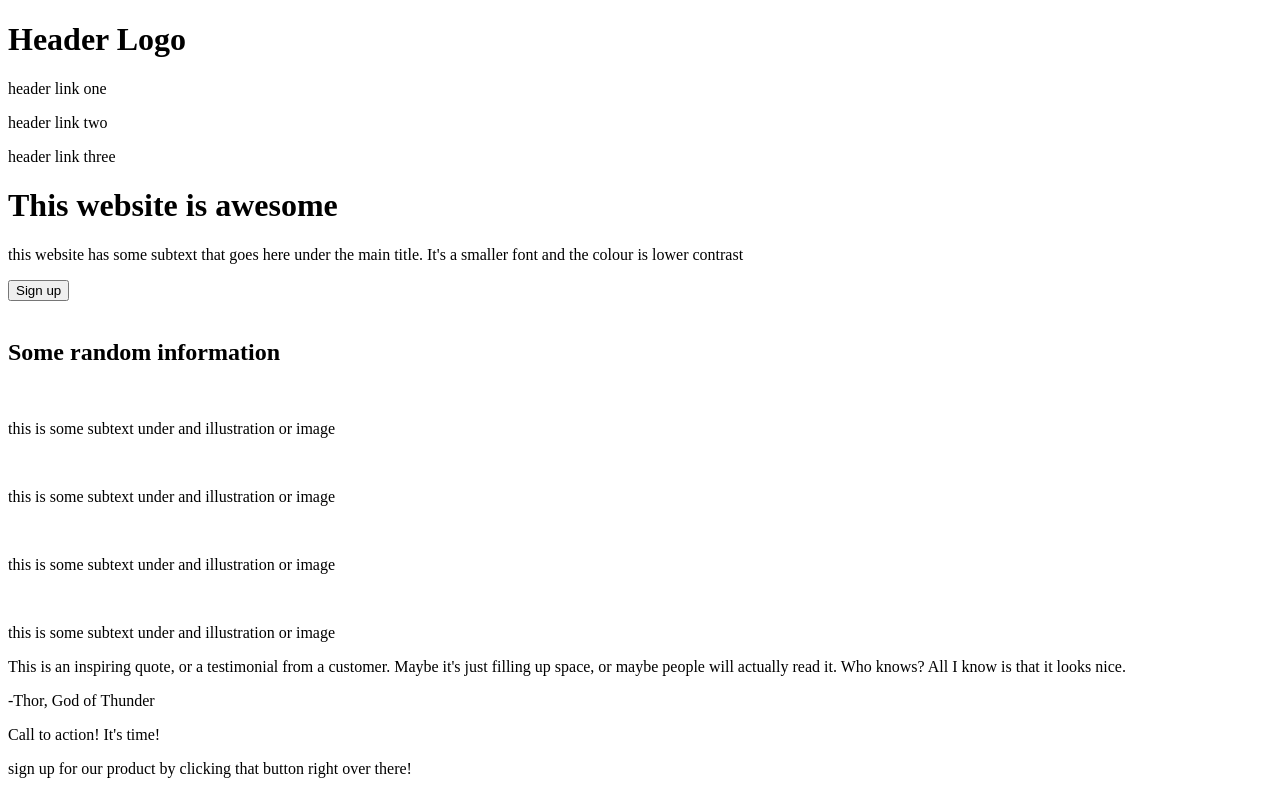
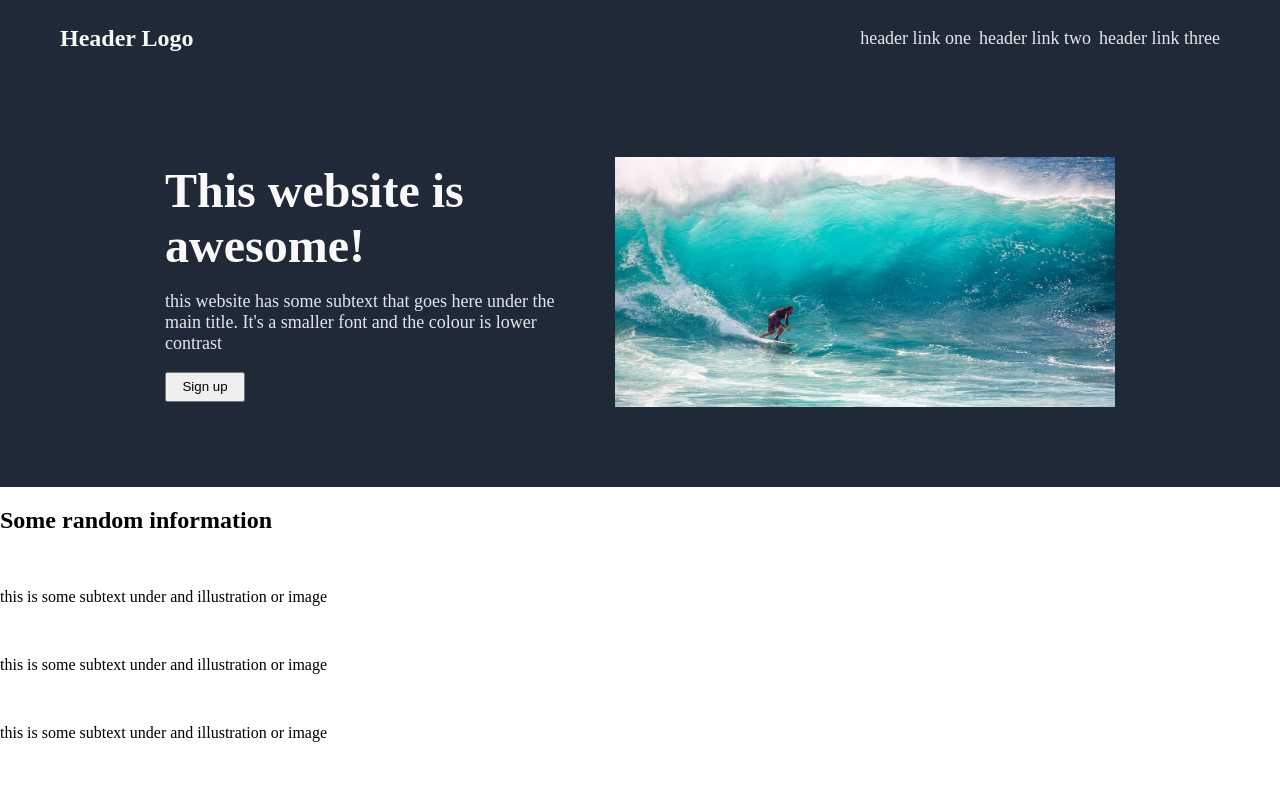
Before and after one commit to RJurasek/landing-page, a plain HTML site: page index.html in a window 1280 px wide. Shown: the top 789 px of the page. Drawn offline with Linux system fonts and the light colour scheme.

Commit message:
finished header/footer styling/layout

```diff
--- a/index.html
+++ b/index.html
@@ -3,13 +3,13 @@
     <head>
         <meta charset="UTF-8">
         <title>Landing Page</title>
-        <a rel="stylesheet" href="style.css"></a>
+        <link rel="stylesheet" href="style.css"></a>
     </head>
 
     <body>
         <header>
         <div class="header">
-            <h1>Header Logo</h1>
+            <p id="logo">Header Logo</p>
             <div class="link-container">
                 <p>header link one</p>
                 <p>header link two</p>
@@ -19,11 +19,11 @@
 
         <div class="content-one">
            <div class="signup-container">
-            <h1>This website is awesome</h1>
-            <p>this website has some subtext that goes here under the main title. It's a smaller font and the colour is lower contrast</p>
+            <h1>This website is awesome!</h1>
+            <p id="content-one-text">this website has some subtext that goes here under the main title. It's a smaller font and the colour is lower contrast</p>
             <button id="sign-up">Sign up</button>
            </div>
-           <img>
+           <img class="wave" src="./images/wave.jpeg">
         </div>
         </header>
         <div class="content-two">
--- a/style.css
+++ b/style.css
@@ -0,0 +1,80 @@
+body {
+    display: flex;
+    flex-direction: column;
+    margin: 0;
+}
+
+header,
+footer {
+    display: flex;
+    background-color: #1F2937;
+}
+
+header {
+    flex-direction: column;
+}
+
+footer {
+    color: white;
+    justify-content: center;
+    align-items: center;
+}
+
+.header {
+    display: flex;
+    justify-content: space-between;
+    align-items: center;
+    color: #E5E7Eb;
+    padding: 10px 60px;
+}
+
+#logo {
+    font-size: 24px;
+    color: #F9FAF8;
+    font-weight: bold;
+    margin: 0;
+}
+
+.link-container {
+    display: flex;
+    gap: 8px;
+    font-size: 18px;
+    color: #E5E7EB;
+}
+
+.content-one {
+    display: flex;
+    justify-content: center;
+    align-items: center;
+    gap: 50px;
+    margin: 80px 0;
+}
+
+.signup-container {
+    display: flex;
+    flex-direction: column;
+    width: 400px;
+}
+
+#sign-up {
+    width: 80px;
+    height: 30px;
+}
+
+h1 {
+    font-size: 48px;
+    font-weight: 900;
+    color: #F9FAF8;
+    margin: 0;
+}
+
+#content-one-text {
+    color: #E5E7EB;
+    font-size: 18px;
+}
+
+.wave {
+    width: 500px;
+    border: 2px;
+    border-color: white;
+}
```
Also changed, not shown: images/wave.jpeg (added).
